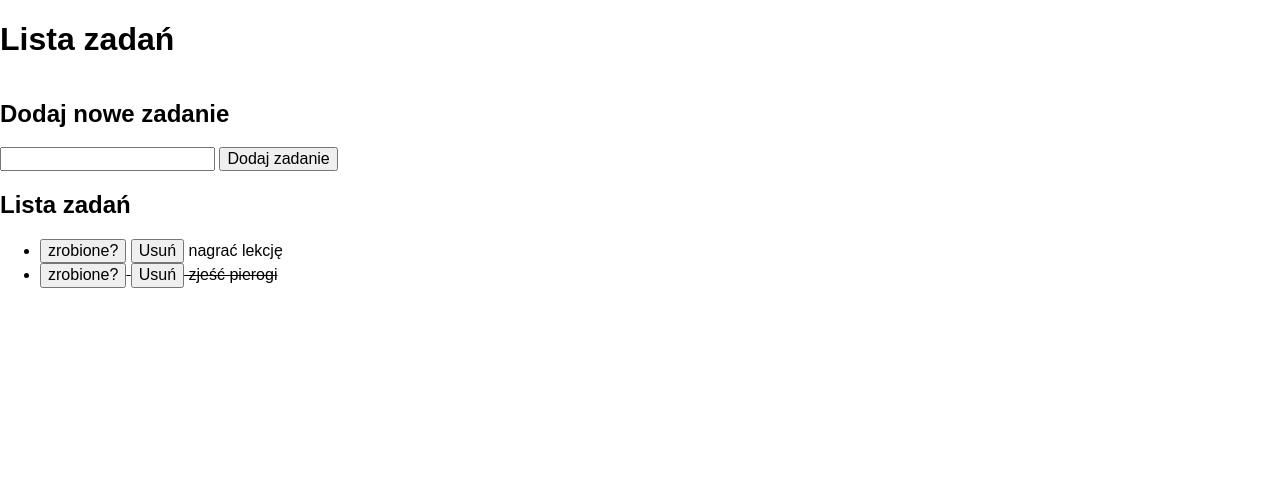
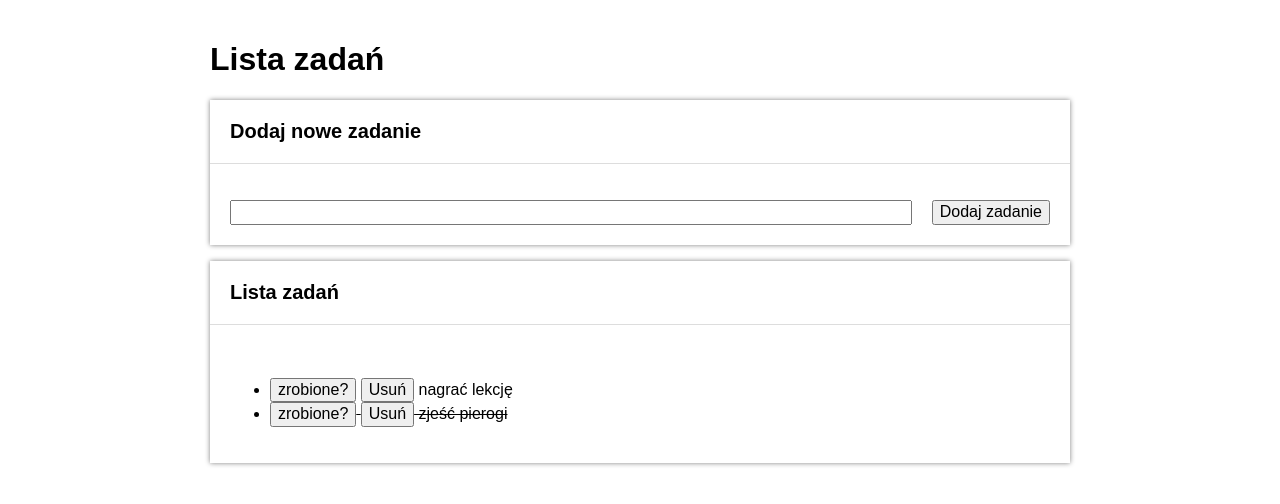
Before and after one commit to dorotaaa34/To-do-list, a plain HTML site: page index.html in a window 1280 px wide. Drawn offline with nearby package versions, Linux system fonts and the light colour scheme; a web font is replaced by a local one.

Commit message:
styles added to sections

```diff
--- a/css/style.css
+++ b/css/style.css
@@ -10,17 +10,30 @@ body {
     font-family: 'Sofia Sans', sans-serif;
 }
 
-.flex {
-    display: flex;
-    width: 500px;
-    flex-direction: column;
+.container {
+    max-width: 900px;
+    padding: 20px;
+    margin: 0 auto;
 }
 
-.flex_item {
+.section {
+    margin: 10px 0;
+    background: white;
+    box-shadow: 0 0 5px grey;
+}
+
+.section__header {
+    font-size: 20px;
     padding: 20px;
-    border: solid black;
-    background: red;
-    color: white;
-    margin: 1px;
-    flex-basis: 60px;
+    border-bottom: 1px solid #ddd;
 }
+
+.section_body {
+    padding: 20px;
+}
+
+.form {
+    display: grid;
+    grid-template-columns: 1fr auto;
+    grid-gap: 20px;
+}
```
